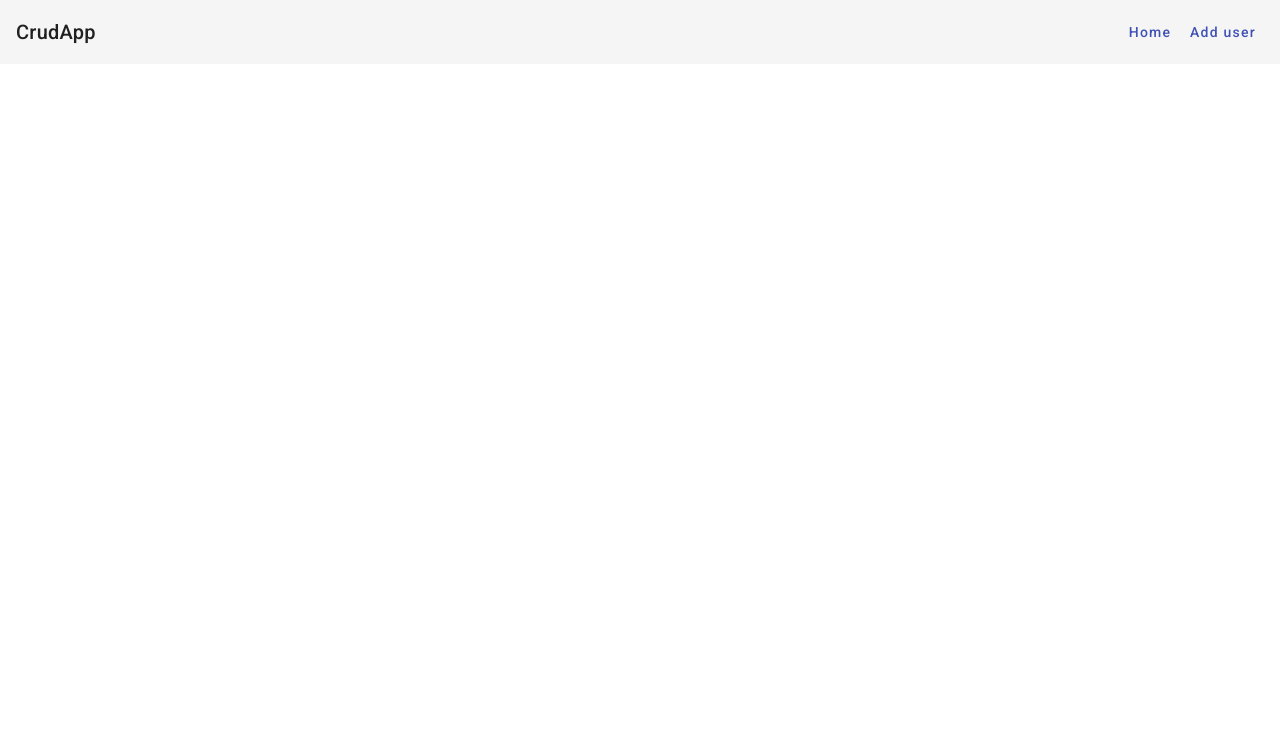
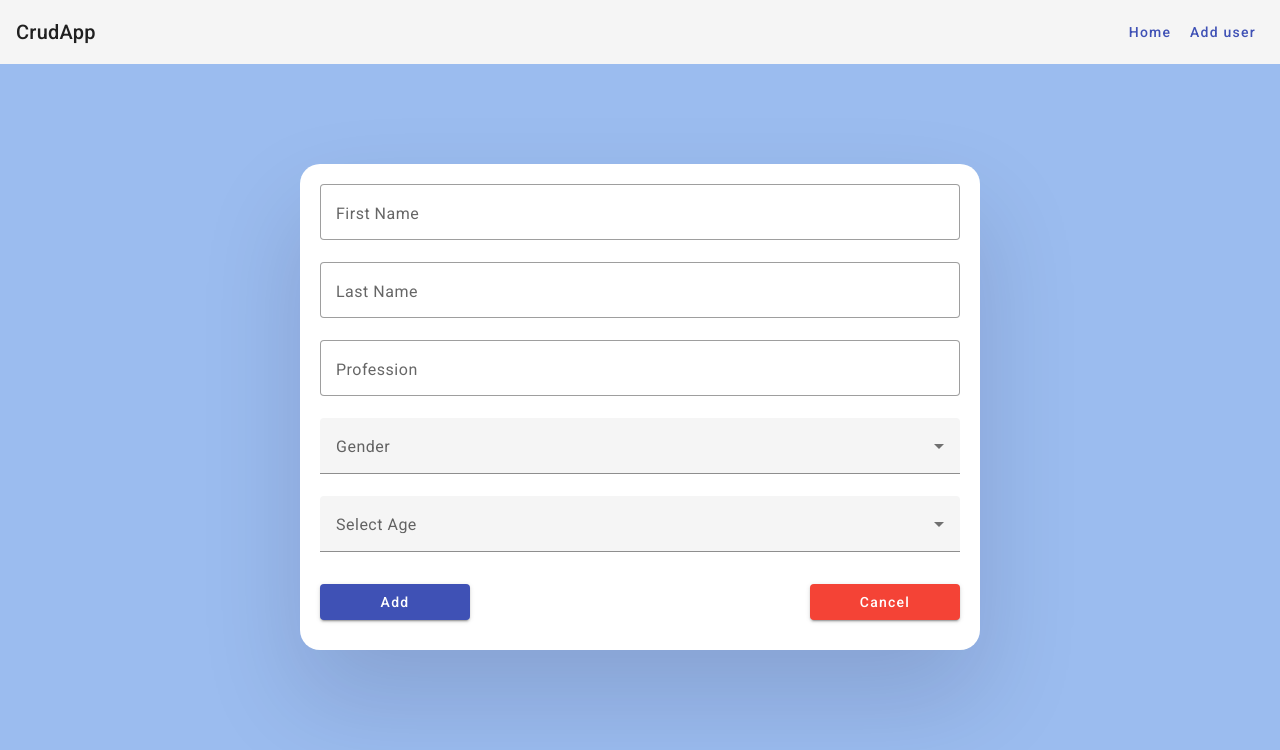
Before and after one commit to bexy65/onlineStoreEmployee, an Angular app: page /addemployee in a window 1280 px wide. Before the commit this address led to /. Shown: the top 750 px of the page. Built offline with nearby package versions, Linux system fonts and the light colour scheme.

Commit message:
basic style

```diff
--- /dev/null
+++ b/src/app/addemployee/addemployee.component.html
@@ -0,0 +1,49 @@
+<div class="container">
+   <form class="form-container" [formGroup]="userForm" (ngSubmit)="submitForm()">
+      <mat-form-field appearance="outline">
+         <mat-label>First Name</mat-label>
+         <input matInput type="text" formControlName="firstName">
+         <div class="string-check" *ngIf="userForm.controls['firstName'].errors?.['pattern']">
+            Only string values are allowed.
+         </div>
+      </mat-form-field>
+
+
+      <mat-form-field appearance="outline">
+         <mat-label>Last Name</mat-label>
+         <input matInput type="text" formControlName="lastName">
+         <div class="string-check" *ngIf="userForm.controls['lastName'].errors?.['pattern']">
+            Only string values are allowed.
+         </div>
+      </mat-form-field>
+
+      <mat-form-field appearance="outline">
+         <mat-label>Profession</mat-label>
+         <input matInput placeholder="Proffession" type="text" formControlName="profession">
+         <div class="string-check" *ngIf="userForm.controls['profession'].errors?.['pattern']">
+            Only string values are allowed.
+         </div>
+      </mat-form-field>
+
+      <mat-form-field>
+         <mat-label>Gender</mat-label>
+         <mat-select formControlName="gender">
+            <mat-option value="male">Male</mat-option>
+            <mat-option value="female">Female</mat-option>
+         </mat-select>
+      </mat-form-field>
+
+      <mat-form-field>
+         <mat-label>Select Age</mat-label>
+         <mat-select placeholder="Age" formControlName="age">
+            <mat-option *ngFor="let age of ages" [value]="age">
+               {{ age }}
+            </mat-option>
+         </mat-select>
+      </mat-form-field>
+      <div class="button-container">
+         <button mat-raised-button color="primary" type="submit" [disabled]="!userForm.valid">Add</button>
+         <button mat-raised-button color="warn" type="button"><a style="text-decoration: none; color:white;"  routerLink="/">Cancel</a></button>
+      </div>
+   </form>
+</div>
--- /dev/null
+++ b/src/app/addemployee/addemployee.component.scss
@@ -0,0 +1,23 @@
+.container {
+   margin-top: 100px;
+   .form-container {
+      display: flex;
+      flex-direction: column;
+      margin: auto;
+      width: 50%;
+      padding: 20px;
+      box-shadow: rgba(17, 12, 46, 0.15) 0px 48px 100px 0px;
+      border-radius: 20px;
+      background-color: white;
+
+      .button-container {
+         display: flex;
+         justify-content: space-between;
+
+         button {
+            width: 150px;
+            margin: 10px 0px 10px;
+         }
+      }
+    }
+}
--- /dev/null
+++ b/src/app/addemployee/addemployee.component.ts
@@ -0,0 +1,43 @@
+import { Component } from '@angular/core';
+import { FormBuilder, FormGroup } from '@angular/forms';
+import { FormControl, Validators } from '@angular/forms';
+import { Router } from '@angular/router';
+import { ApiService } from '../api/apiservice.service';
+
+@Component({
+  selector: 'app-addemployee',
+  templateUrl: './addemployee.component.html',
+  styleUrls: ['./addemployee.component.scss']
+})
+export class AddemployeeComponent {
+  selectedAge: number;
+  ages: number[];
+  userForm: FormGroup;
+
+  constructor(private formBuilder: FormBuilder, private api : ApiService, private router: Router) {
+
+    this.ages = Array.from({ length: 70 - 18 + 1 }, (_, i) => i + 18);
+    this.userForm = this.formBuilder.group({
+      firstName : new FormControl('', Validators.pattern('^[a-zA-Z]+$')),
+      lastName: new FormControl('', Validators.pattern('^[a-zA-Z]+$')),
+      profession: new FormControl('', Validators.pattern('^[a-zA-Z]+$')),
+      gender: '',
+      age: ''
+    })
+  }
+
+  submitForm () {
+    if(this.userForm.valid) {
+      this.api.addUser(this.userForm.value).subscribe({
+        next: (value:any) => {
+          alert('User has been added successfully!');
+          this.router.navigate(['/']);
+        },
+        error: (err:any) => {
+          //should add alert for customer on error
+          console.error(err);
+        }
+      })
+    }
+  }
+}
--- a/src/app/api/apiservice.service.ts
+++ b/src/app/api/apiservice.service.ts
@@ -15,4 +15,9 @@ export class ApiService {
   getUser() : Observable<any> {
     return this.http.get(this.userApi);
   }
+
+  addUser(data: any):Observable<any> {
+    return this.http.post(this.userApi, data);
+  }
+
 }
--- a/src/app/app-routing.module.ts
+++ b/src/app/app-routing.module.ts
@@ -1,9 +1,11 @@
 import { NgModule } from '@angular/core';
 import { RouterModule, Routes } from '@angular/router';
 import { HomeComponent } from './home/home.component';
+import { AddemployeeComponent } from './addemployee/addemployee.component';
 
 const routes: Routes = [
   {path: '', component: HomeComponent},
+  {path: 'addemployee', component: AddemployeeComponent},
 ];
 
 @NgModule({
--- a/src/app/app.component.html
+++ b/src/app/app.component.html
@@ -3,6 +3,6 @@
   <span>CrudApp</span>
   <span class="example-spacer"></span>
   <button mat-button color="primary" routerLink="/" routerLinkActive="active" ariaCurrentWhenActive="page">Home</button>
-  <button mat-button color="primary" routerLink="/adduser" routerLinkActive="active" ariaCurrentWhenActive="page">Add user</button>
+  <button mat-button color="primary" routerLink="/addemployee" routerLinkActive="active" ariaCurrentWhenActive="page">Add user</button>
 </mat-toolbar>
 <router-outlet></router-outlet>
--- a/src/app/app.module.ts
+++ b/src/app/app.module.ts
@@ -16,11 +16,13 @@ import { HttpClient, HttpClientModule } from '@angular/common/http';
 import { HomeComponent } from './home/home.component';
 import {MatTableModule} from '@angular/material/table';
 import { MatSort, MatSortModule } from '@angular/material/sort';
+import { AddemployeeComponent } from './addemployee/addemployee.component';
 
 @NgModule({
   declarations: [
     AppComponent,
-    HomeComponent
+    HomeComponent,
+    AddemployeeComponent
   ],
   imports: [
     BrowserModule,
--- a/src/styles.scss
+++ b/src/styles.scss
@@ -1,4 +1,4 @@
 /* You can add global styles to this file, and also import other style files */
 
 html, body { height: 100%; }
-body { margin: 0; font-family: Roboto, "Helvetica Neue", sans-serif; }
+body { margin: 0; font-family: Roboto, "Helvetica Neue", sans-serif; background-color: rgb(155, 188, 239);}
```
Also changed, not shown: src/app/app.component.scss (line endings or trailing spaces), 1 other file (tests, documents, lock files or other folders).
